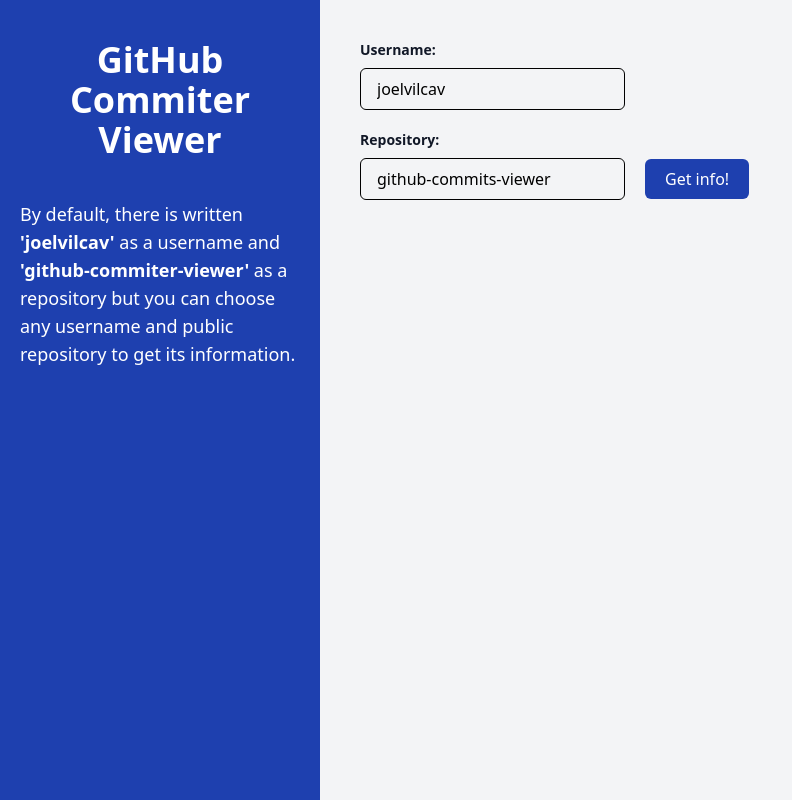
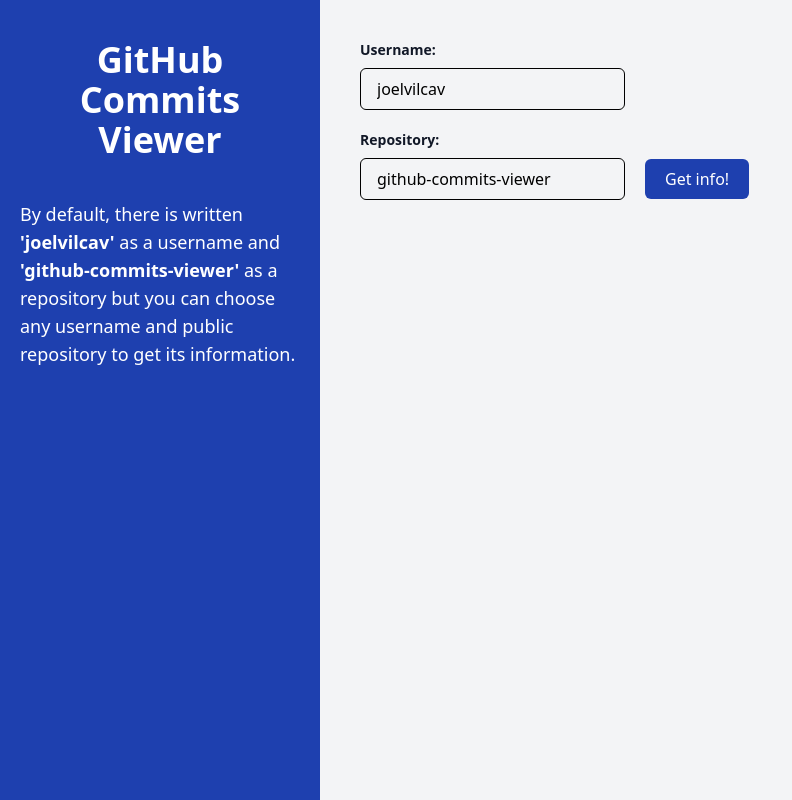
Before and after one commit to joelvilcav/github-commits-viewer, a React (Vite) app in the folder frontend/: page / in a window 1280 px wide. Shown: the whole page, without its empty margins (0-792 px from the left). Built offline with nearby package versions, Linux system fonts and the light colour scheme.

Commit message:
text changed due to bad spelling

```diff
--- a/frontend/src/App.tsx
+++ b/frontend/src/App.tsx
@@ -5,12 +5,12 @@
     <div className='flex min-h-screen'>
       <div className='w-1/4 bg-blue-800 px-5 py-10'>
         <h2 className='text-4xl font-black text-center text-white'>
-          GitHub Commiter Viewer
+          GitHub Commits Viewer
         </h2>
         <p className='text-lg text-white mt-10'>
           By default, there is written{' '}
           <span className='font-bold'>'joelvilcav'</span> as a username and
-          <span className='font-bold'> 'github-commiter-viewer'</span> as a
+          <span className='font-bold'> 'github-commits-viewer'</span> as a
           repository but you can choose any username and public repository to get its
           information.
         </p>
--- a/frontend/src/components/CommitsTable.tsx
+++ b/frontend/src/components/CommitsTable.tsx
@@ -4,7 +4,7 @@
       <thead>
         <tr>
           <th className="bg-gray-200 border border-gray-800 p-1 px-3">ID</th>
-          <th className="bg-gray-200 border border-gray-800 p-1">Commit's name</th>
+          <th className="bg-gray-200 border border-gray-800 p-1">Commits' name</th>
           <th className="bg-gray-200 border border-gray-800 p-1">Author</th>
           <th className="bg-gray-200 border border-gray-800 p-1">Commiter</th>
           <th className="bg-gray-200 border border-gray-800 p-1">Date</th>
```
